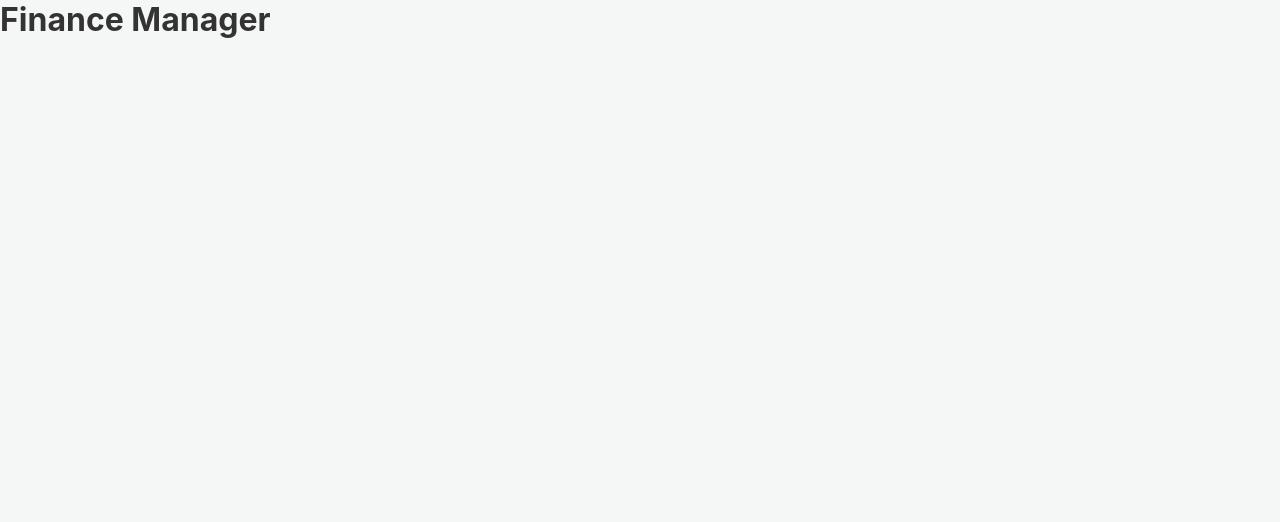
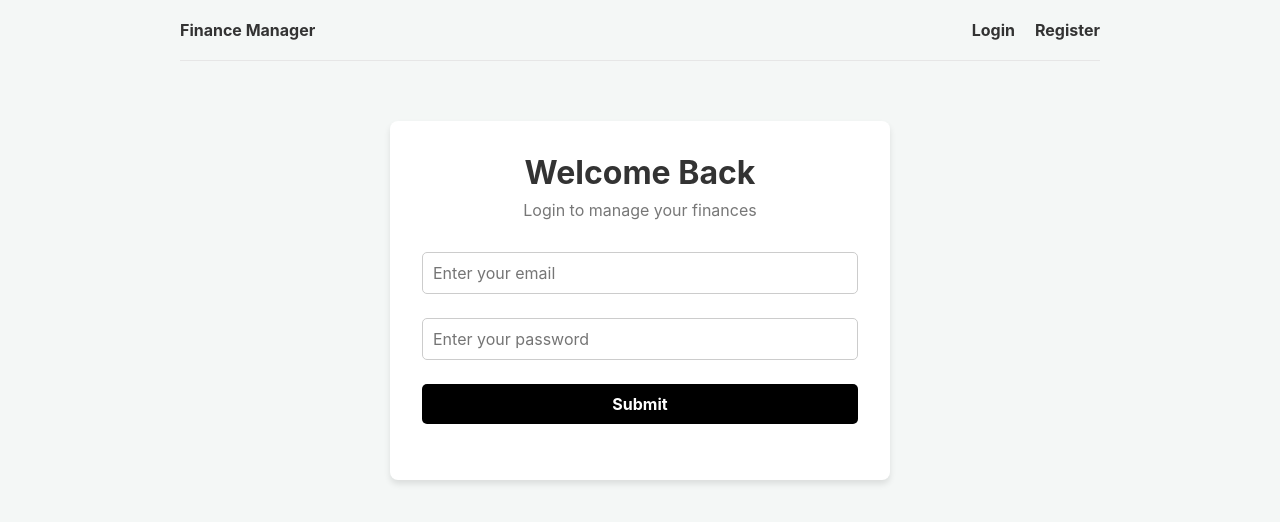
Before and after one commit to aditya2888/Personal-Finance-Manager, a React (Vite) app in the folder client/: page /login in a window 1280 px wide. Before the commit this address had no page. Shown: the top 522 px of the page. Built offline with nearby package versions, Linux system fonts and the light colour scheme.

Commit message:
feat: build login page and global header component

```diff
--- a/client/src/App.jsx
+++ b/client/src/App.jsx
@@ -1,15 +1,21 @@
 import { BrowserRouter as Router, Routes, Route } from 'react-router-dom';
 import { ToastContainer } from 'react-toastify';
 import 'react-toastify/dist/ReactToastify.css';
+
+import Header from './components/Header';
+import Register from './pages/Register';
+import Login from './pages/Login';
 
 function App() {
   return (
     <>
       <Router>
-        <div className="container">
-          <h1>Finance Manager</h1>
+        {/* We wrap everything in a container to center it neatly */}
+        <div className="container" style={{ width: '100%', maxWidth: '960px', margin: '0 auto', padding: '0 20px' }}>
+          <Header />
           <Routes>
-            {/* We will add our pages here in the next step! */}
+            <Route path="/login" element={<Login />} />
+            <Route path="/register" element={<Register />} />
           </Routes>
         </div>
       </Router>
--- /dev/null
+++ b/client/src/components/Header.jsx
@@ -0,0 +1,21 @@
+import { Link } from 'react-router-dom';
+
+function Header() {
+  return (
+    <header className="header">
+      <div className="logo">
+        <Link to="/">Finance Manager</Link>
+      </div>
+      <ul>
+        <li>
+          <Link to="/login">Login</Link>
+        </li>
+        <li>
+          <Link to="/register">Register</Link>
+        </li>
+      </ul>
+    </header>
+  );
+}
+
+export default Header;
--- a/client/src/index.css
+++ b/client/src/index.css
@@ -9,3 +9,62 @@ body {
   background-color: #f4f7f6;
   color: #333;
 }
+
+
+/* Form UI Styles */
+.form-container {
+  width: 100%;
+  max-width: 500px;
+  margin: 3rem auto;
+  padding: 2rem;
+  background: white;
+  border-radius: 8px;
+  box-shadow: 0 4px 6px rgba(0,0,0,0.1);
+}
+.heading { text-align: center; margin-bottom: 2rem; }
+.heading h2 { font-size: 2rem; margin-bottom: 0.5rem; }
+.heading p { color: #777; }
+.form-group { margin-bottom: 1.5rem; }
+.form-group input {
+  width: 100%;
+  padding: 10px;
+  border: 1px solid #ccc;
+  border-radius: 5px;
+  font-size: 1rem;
+}
+.btn {
+  padding: 10px 20px;
+  border: none;
+  border-radius: 5px;
+  background: #000;
+  color: #fff;
+  font-size: 1rem;
+  font-weight: 700;
+  cursor: pointer;
+}
+.btn-block { width: 100%; }
+.btn:hover { transform: scale(0.98); }
+
+
+
+/* Header Styles */
+.header {
+  display: flex;
+  justify-content: space-between;
+  align-items: center;
+  padding: 20px 0;
+  border-bottom: 1px solid #e6e6e6;
+  margin-bottom: 60px;
+}
+.header ul {
+  display: flex;
+  align-items: center;
+  list-style: none;
+}
+.header ul li { margin-left: 20px; }
+.header a {
+  text-decoration: none;
+  color: #333;
+  font-weight: bold;
+}
+.header a:hover { color: #777; }
--- /dev/null
+++ b/client/src/pages/Login.jsx
@@ -0,0 +1,59 @@
+import { useState } from 'react';
+import { useNavigate } from 'react-router-dom';
+import { toast } from 'react-toastify';
+import axios from 'axios';
+
+function Login() {
+  const [formData, setFormData] = useState({
+    email: '',
+    password: '',
+  });
+
+  const { email, password } = formData;
+  const navigate = useNavigate();
+
+  const onChange = (e) => {
+    setFormData((prevState) => ({
+      ...prevState,
+      [e.target.name]: e.target.value,
+    }));
+  };
+
+  const onSubmit = async (e) => {
+    e.preventDefault();
+    try {
+      const response = await axios.post('http://localhost:5000/api/auth/login', formData);
+      if (response.data) {
+        localStorage.setItem('user', JSON.stringify(response.data));
+        toast.success('Logged in successfully!');
+        navigate('/'); // Redirect to dashboard
+      }
+    } catch (error) {
+      toast.error(error.response?.data?.message || 'Invalid credentials');
+    }
+  };
+
+  return (
+    <div className="form-container">
+      <section className="heading">
+        <h2>Welcome Back</h2>
+        <p>Login to manage your finances</p>
+      </section>
+      <section className="form">
+        <form onSubmit={onSubmit}>
+          <div className="form-group">
+            <input type="email" name="email" id="email" value={email} placeholder="Enter your email" onChange={onChange} required />
+          </div>
+          <div className="form-group">
+            <input type="password" name="password" id="password" value={password} placeholder="Enter your password" onChange={onChange} required />
+          </div>
+          <div className="form-group">
+            <button type="submit" className="btn btn-block">Submit</button>
+          </div>
+        </form>
+      </section>
+    </div>
+  );
+}
+
+export default Login;
--- /dev/null
+++ b/client/src/pages/Register.jsx
@@ -0,0 +1,72 @@
+import { useState } from 'react';
+import { useNavigate } from 'react-router-dom';
+import { toast } from 'react-toastify';
+import axios from 'axios';
+
+function Register() {
+  // 1. Setup state for our form fields
+  const [formData, setFormData] = useState({
+    name: '',
+    email: '',
+    password: '',
+  });
+
+  const { name, email, password } = formData;
+  const navigate = useNavigate();
+
+  // 2. Handle typing in the inputs
+  const onChange = (e) => {
+    setFormData((prevState) => ({
+      ...prevState,
+      [e.target.name]: e.target.value,
+    }));
+  };
+
+  // 3. Handle form submission
+  const onSubmit = async (e) => {
+    e.preventDefault(); // Prevent page reload
+
+    try {
+      // Send the data to our Node backend!
+      const response = await axios.post('http://localhost:5000/api/auth/register', formData);
+
+      if (response.data) {
+        // Save the VIP wristband (token) to the browser's memory
+        localStorage.setItem('user', JSON.stringify(response.data));
+        toast.success('Registration successful!');
+        navigate('/'); // Redirect them to the main dashboard
+      }
+    } catch (error) {
+      // If the backend sends an error (like "User already exists"), pop up a toast notification
+      toast.error(error.response?.data?.message || 'Something went wrong');
+    }
+  };
+
+  return (
+    <div className="form-container">
+      <section className="heading">
+        <h2>Create an Account</h2>
+        <p>Start tracking your finances today</p>
+      </section>
+
+      <section className="form">
+        <form onSubmit={onSubmit}>
+          <div className="form-group">
+            <input type="text" name="name" id="name" value={name} placeholder="Enter your name" onChange={onChange} required />
+          </div>
+          <div className="form-group">
+            <input type="email" name="email" id="email" value={email} placeholder="Enter your email" onChange={onChange} required />
+          </div>
+          <div className="form-group">
+            <input type="password" name="password" id="password" value={password} placeholder="Create a password" onChange={onChange} required />
+          </div>
+          <div className="form-group">
+            <button type="submit" className="btn btn-block">Submit</button>
+          </div>
+        </form>
+      </section>
+    </div>
+  );
+}
+
+export default Register;
```
